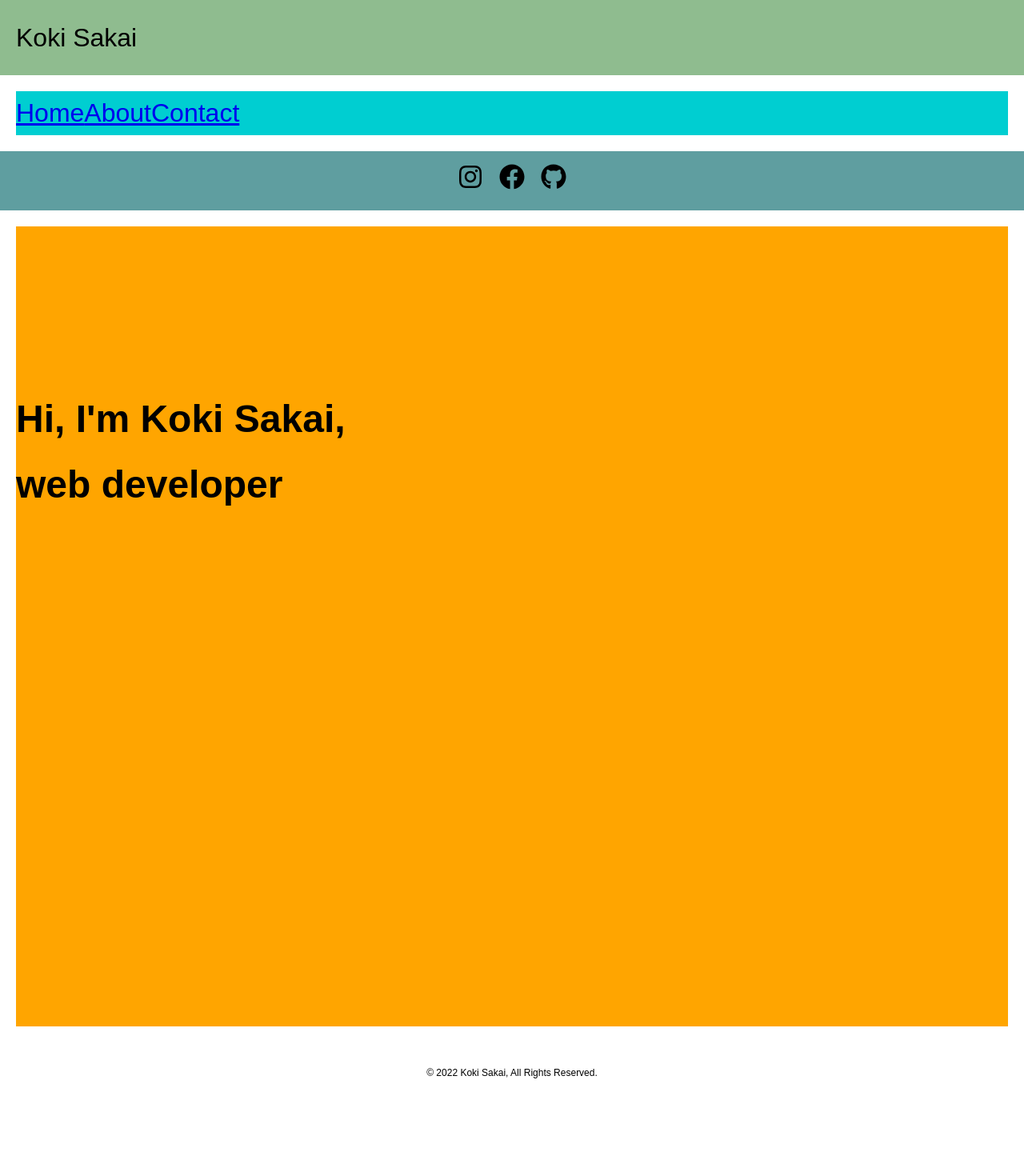
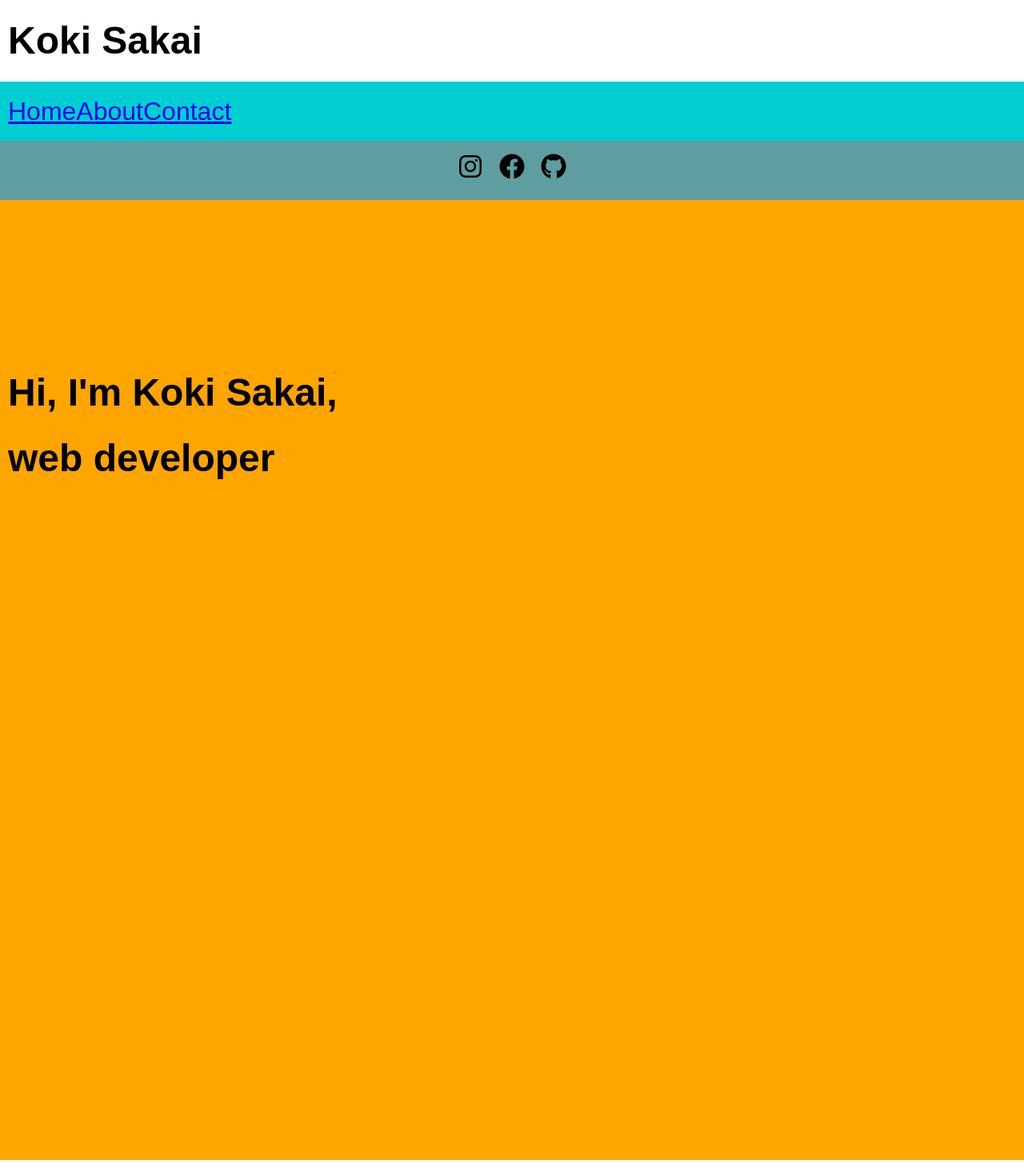
Before and after one commit to likuor/Portfolio, a React (Create React App) app: page / in a window 1280 px wide. Shown: the top 1470 px of the page at 80% size. Before the commit the page ends 1379 px from the top, so only its background shows below. Built offline with nearby package versions, Linux system fonts and the light colour scheme.

Commit message:
Edited CSS

```diff
--- a/src/App.css
+++ b/src/App.css
@@ -1,7 +1,3 @@
-header {
-  background-color: darkseagreen;
-}
-
 body {
   font-family: Arial, serif;
   font-weight: 400;
@@ -29,8 +25,12 @@ nav {
   background-color: darkturquoise;
 }
 
+footer {
+  margin: 50px;
+}
+
 .whole-wrapper {
-  padding: 20px;
+  padding: 10px;
   width: auto;
 }
 
@@ -41,7 +41,7 @@ nav {
   flex-wrap: wrap;
   flex-direction: column;
   height: 100vh;
-  padding-top: 200px;
+  padding: 200px 10px;
   justify-content: start;
 }
 
@@ -129,7 +129,8 @@ nav {
 }
 
 /* footer */
-h6 {
+h6.copy-right {
+  margin: 0;
   font-size: 12px;
   text-align: center;
   font-weight: lighter;
--- a/src/components/About.jsx
+++ b/src/components/About.jsx
@@ -2,10 +2,12 @@ import React from 'react';
 
 const About = () => {
   return (
-    <div>
-      <h1>About</h1>
-      <h2>I am </h2>
-    </div>
+    <section>
+      <div>
+        <h1>About</h1>
+        <h2>I am </h2>
+      </div>
+    </section>
   );
 };
 
--- a/src/components/Contact.jsx
+++ b/src/components/Contact.jsx
@@ -2,6 +2,7 @@ import React from 'react';
 
 const Contact = () => {
   return (
+    <section>
       <div id='contact' className='contact'>
         <div className='container'>
           <div className='contact-contents'>
@@ -13,6 +14,7 @@ const Contact = () => {
           </div>
         </div>
       </div>
+    </section>
   );
 };
 
--- a/src/components/Footer.jsx
+++ b/src/components/Footer.jsx
@@ -3,8 +3,8 @@ import React from 'react';
 const Footer = () => {
   return (
     <footer>
-      <div id='whole-wrapper'>
-        <h6>© 2022 Koki Sakai, All Rights Reserved.</h6>
+      <div>
+        <h6 className='copy-right'>© 2022 Koki Sakai, All Rights Reserved.</h6>
       </div>
     </footer>
   );
--- a/src/components/Header.jsx
+++ b/src/components/Header.jsx
@@ -2,7 +2,7 @@ export const Header = () => {
   return (
     <header>
       <div className='whole-wrapper'>
-        <div>Koki Sakai</div>
+        <h1>Koki Sakai</h1>
       </div>
     </header>
   );
--- a/src/components/Home.jsx
+++ b/src/components/Home.jsx
@@ -3,7 +3,7 @@ import React from 'react';
 const Home = () => {
   return (
     <section>
-      <div className='whole-wrapper'>
+      <div>
         <div className='introduce-wrapper'>
           <h1 className='intro-title'>Hi, I'm Koki Sakai,</h1>
           <h1 className='intro-title'>web developer</h1>
--- a/src/components/NavBar/NavBar.jsx
+++ b/src/components/NavBar/NavBar.jsx
@@ -3,8 +3,8 @@ import { Link } from 'react-router-dom';
 
 const Navbar = () => {
   return (
-    <div className='whole-wrapper'>
-      <nav>
+    <div>
+      <nav className='whole-wrapper'>
         <Link to='/'>Home</Link>
         <Link to='/About'>About</Link>
         <Link to='/Contact'>Contact</Link>
```
Lines whose indentation alone changed are shown as unchanged.
